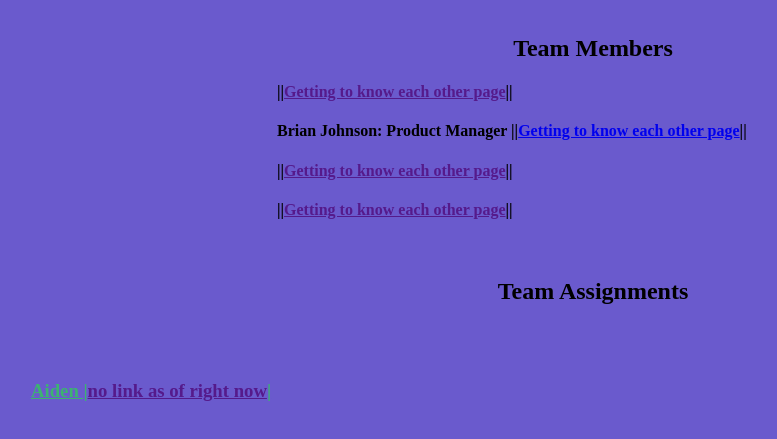
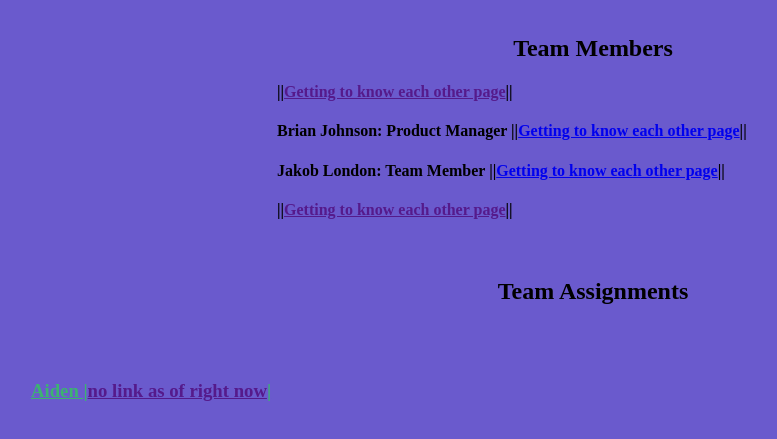
Before and after one commit to AidanInc/GettingToKnowEachOtherTeams, a website: page client/index.html in a window 1280 px wide. Shown: the part 101-540 px from the top of the page, without its empty margins (47-824 px from the left). Drawn offline with Linux system fonts and the light colour scheme.

Commit message:
Update with Jakob London's information

```diff
--- a/client/index.html
+++ b/client/index.html
@@ -21,7 +21,7 @@
 	<h2 class="headings">Team Members</h2>
 	<h4 class="center"> ||<a href="">Getting to know each other page</a>||</h4>
 	<h4 class="center">Brian Johnson: Product Manager ||<a href="https://getting-to-know-eachother-rp.azurewebsites.net/">Getting to know each other page</a>||</h4>
-	<h4 class="center"> ||<a href="">Getting to know each other page</a>||</h4>
+	<h4 class="center">Jakob London: Team Member ||<a href="https://mango-pebble-0fcce2c10.2.azurestaticapps.net/">Getting to know each other page</a>||</h4>
 	<h4 class="center"> ||<a href="">Getting to know each other page</a>||</h4>
 
 
```
